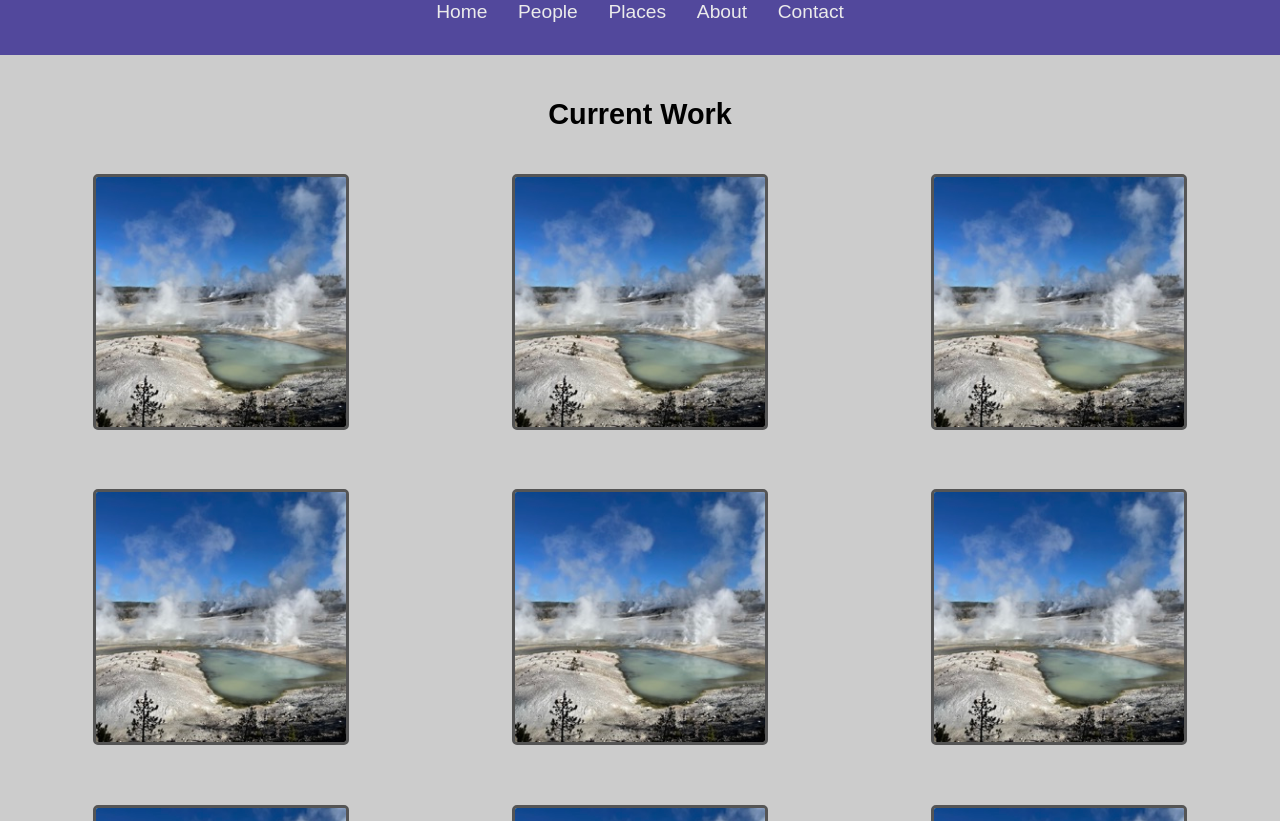
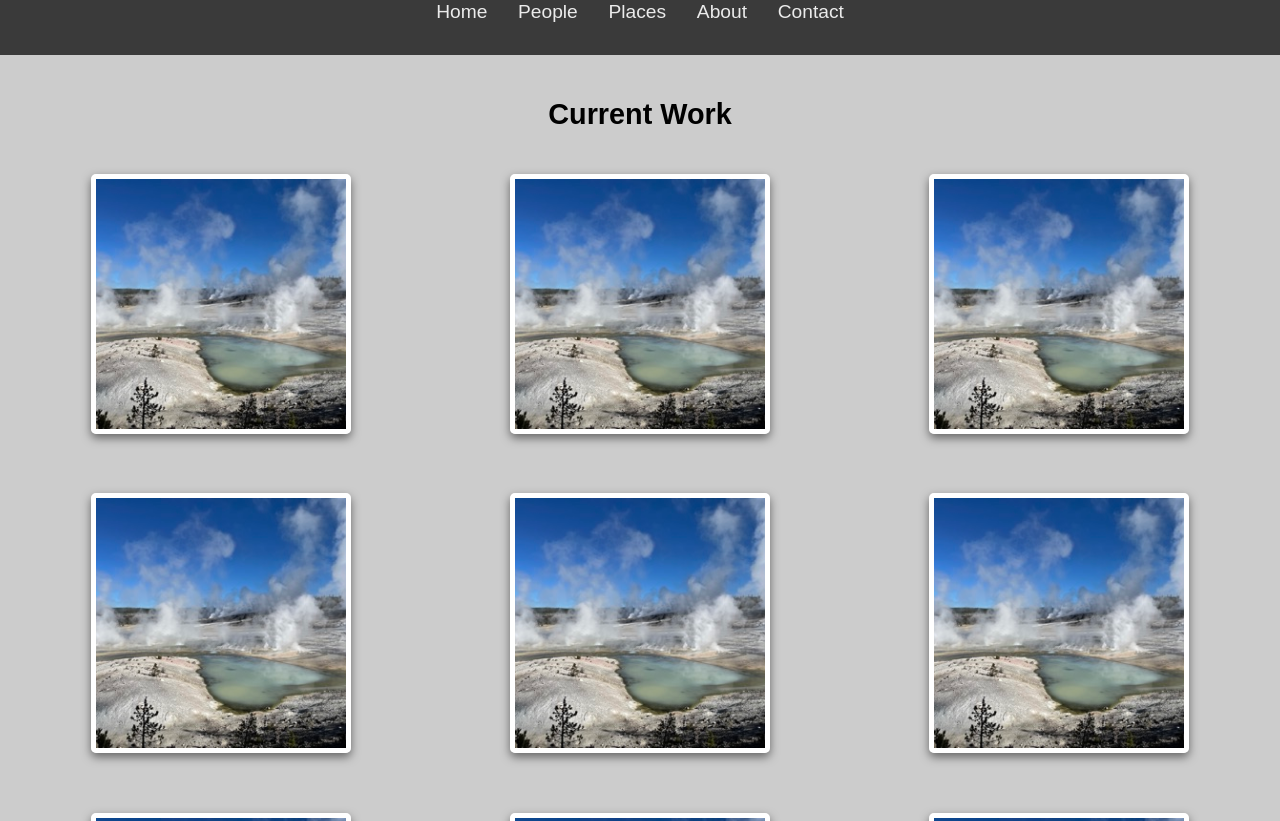
Before and after one commit to haydenmueller05/WDD131, a plain HTML site: page coolpics/cool-pics.html in a window 1280 px wide. Shown: the part 76-897 px from the top of the page. Drawn offline with Linux system fonts and the light colour scheme; a web font is replaced by a local one.

Commit message:
cool pics

```diff
--- a/coolpics/cool-pics.css
+++ b/coolpics/cool-pics.css
@@ -1,7 +1,7 @@
 @import url("https://fonts.googleapis.com/css2?family=Mooli&display=swap");
 
 :root {
-  --primary-color: #52489c;
+  --primary-color: #3a3a3a;
   --secondary-color: #59c3c3;
   --accent-color: #f45b69;
   --text-dark: #333;
@@ -22,11 +22,13 @@ header {
   color: var(--text-light);
   padding: 1rem;
   position: relative;
+
 }
 
 header h1 {
   margin: 0;
   font-family: var(--secondary-font);
+  text-align: center;
 }
 
 #menuButton {
@@ -41,7 +43,7 @@ nav ul {
   list-style: none;
   padding: 0;
   margin: 0;
-  display: none; /* hidden by default for mobile */
+  display: none;
   flex-direction: column;
   background: var(--primary-color);
 }
@@ -73,7 +75,8 @@ main {
   height: 250px;
   object-fit: cover;
   max-width: 100%;
-  border: 3px solid #555;
+  border: 5px solid white;       /* white outline */
+  box-shadow: 0 4px 10px rgba(0,0,0,0.5); /* drop shadow */
   border-radius: 5px;
 }
 
@@ -84,20 +87,20 @@ footer {
   padding: 1rem;
 }
 
-/* Tablet breakpoint */
+
 @media screen and (min-width: 700px) {
   .gallery {
     grid-template-columns: 1fr 1fr;
   }
 }
 
-/* Desktop breakpoint */
+
 @media screen and (min-width: 1000px) {
   #menuButton {
-    display: none; /* no menu button on wide screens */
+    display: none;
   }
   nav ul {
-    display: flex; /* show nav horizontally */
+    display: flex;
     flex-direction: row;
     justify-content: center;
   }
```
